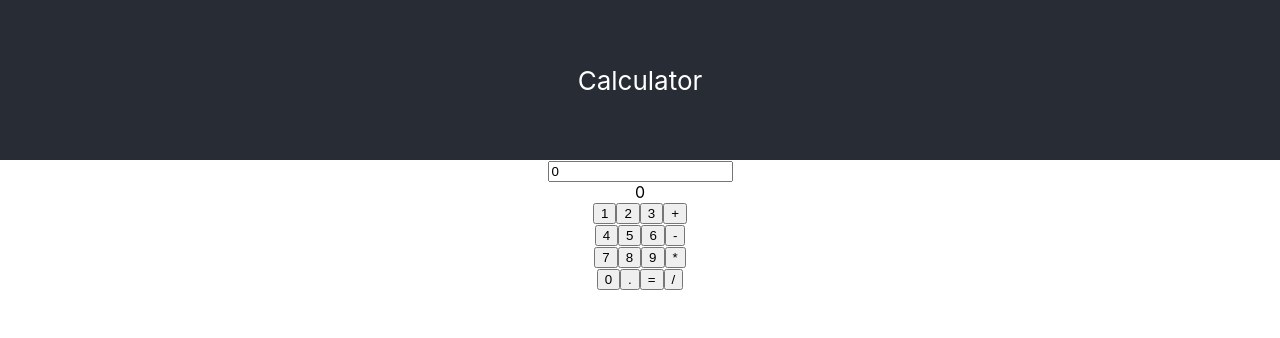
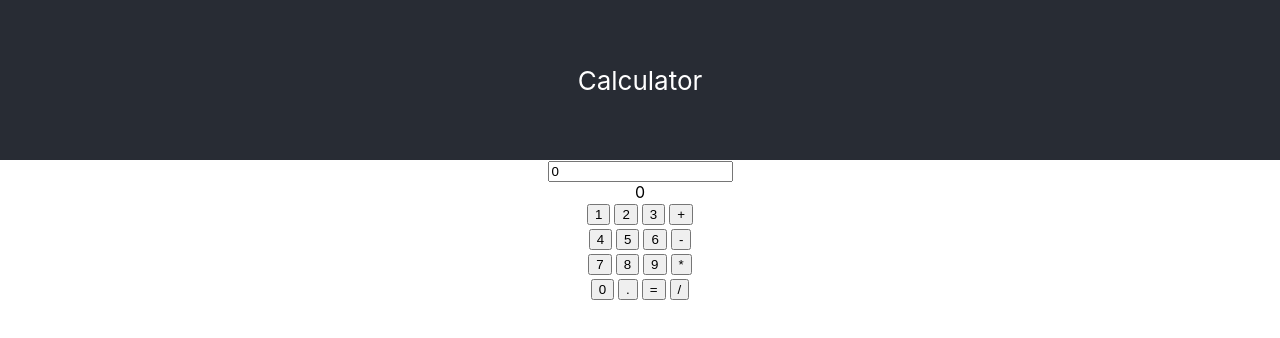
Before and after one commit to kaveh-bazugir/ReactCalculatorApp, a React (Create React App) app: page / in a window 1280 px wide. Shown: the top 338 px of the page. Built offline with nearby package versions, Linux system fonts and the light colour scheme.

Commit message:
some small changes

```diff
--- a/src/Button.jsx
+++ b/src/Button.jsx
@@ -1,7 +1,10 @@
 const Btn = (props) => {
     const {label, onClick} = props;
+    const btnStyle = {
+        margin:2
+    }
     return(
-        <button type="button" onClick={onClick}>{label}</button>
+        <button type="button" onClick={onClick} style={btnStyle}>{label}</button>
     );
 }
 
--- a/src/Calculator.jsx
+++ b/src/Calculator.jsx
@@ -84,7 +84,6 @@ const Calculator = () => {
             default:
                 setMyInput(myInput + btnInput);
                 setMyInput(parseFloat(myInput).toString());
-
         }
     }
 
```
